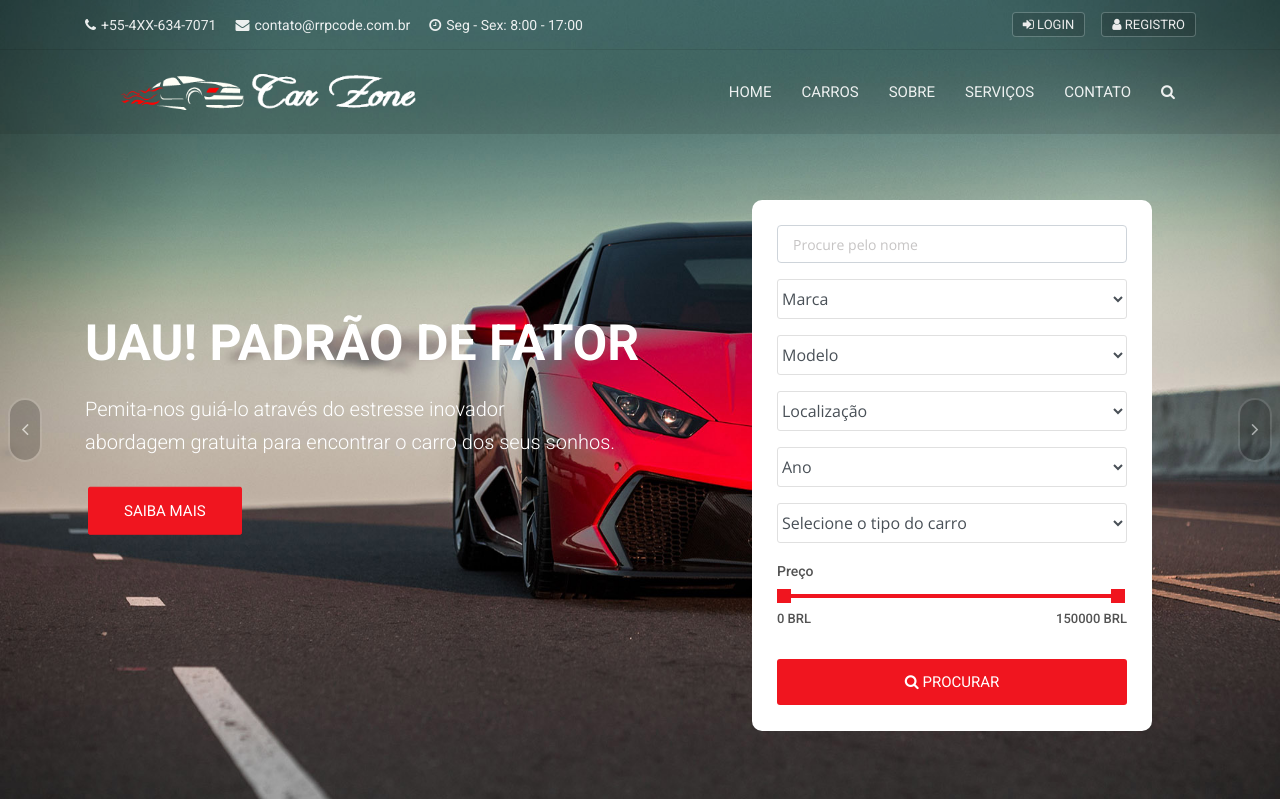
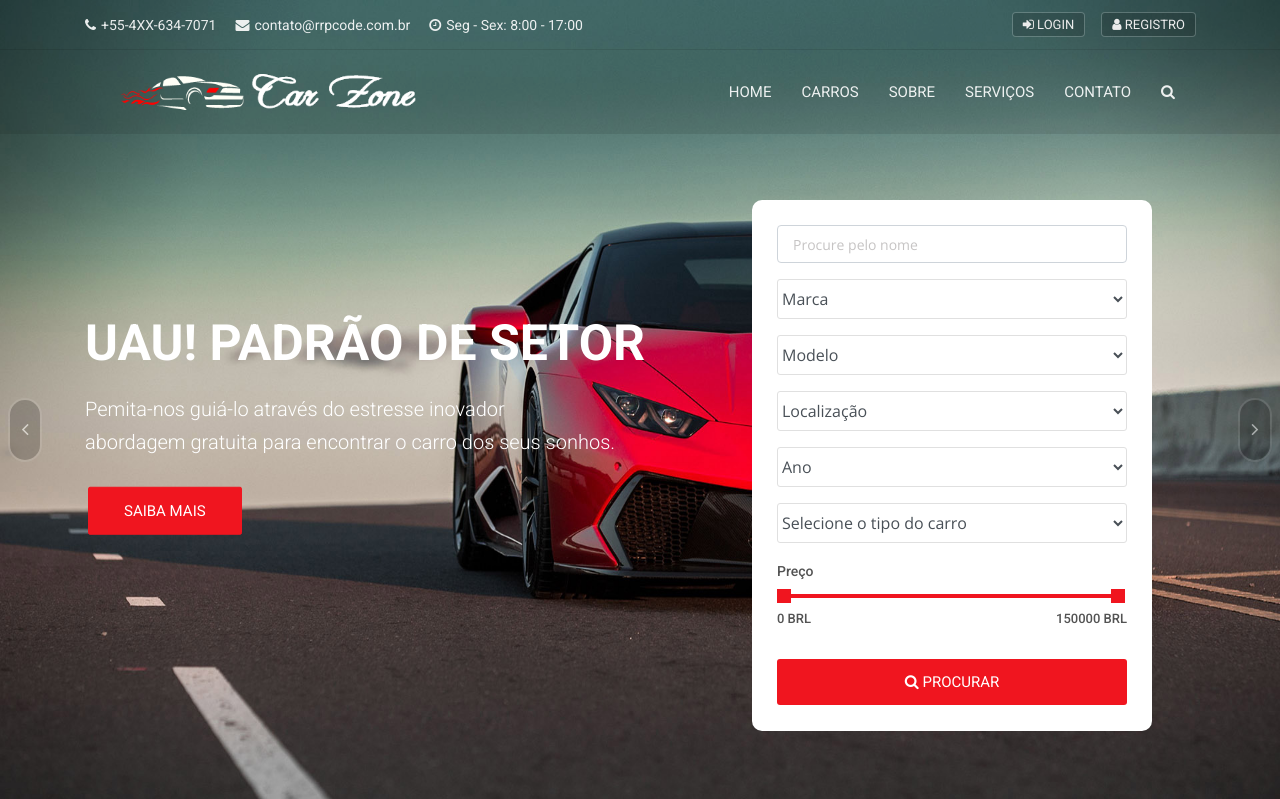
Before and after one commit to ricardoramospereira/car-sales, a Django app: template templates/pages/index.html in a window 1280 px wide. Shown: the top 799 px of the page. Run offline with Django 4.2, Linux system fonts and the light colour scheme; the template is opened without the code that fills it, so the values that code supplies are empty; some libraries are stand-ins or nearby versions.

Commit message:
small changes

```diff
--- a/templates/pages/index.html
+++ b/templates/pages/index.html
@@ -13,7 +13,7 @@
             <div class="carousel-item banner-max-height active item-bg">
                 <img class="d-block w-100 h-100" src="{% static 'img/car-1.jpg' %}" alt="banner">
                 <div class="carousel-content container banner-info-2 bi-2 text-left">
-                    <h3>Uau! Padrão de fator</h3>
+                    <h3>Uau! Padrão de setor</h3>
                     <h5>Pemita-nos guiá-lo através do estresse inovador<br>
                         abordagem gratuita para encontrar o carro dos seus sonhos.</h5>
                     <a href="{% url 'service' %}" class="btn btn-lg btn-theme">Saiba mais</a>
@@ -34,7 +34,7 @@
                     <h3>Nós somos roda</h3>
                     <h5>Permita-nos guiá-lo através do estresse inovador<br>
                         abordagem gratuita para encontrar o carro dos seus sonhos.</h5>
-                    <a href="{% url 'service'%}" class="btn btn-lg btn-theme">Saiba mais</a>
+                    <a href="{% url 'service' %}" class="btn btn-lg btn-theme">Saiba mais</a>
                 </div>
             </div>
         </div>
```
